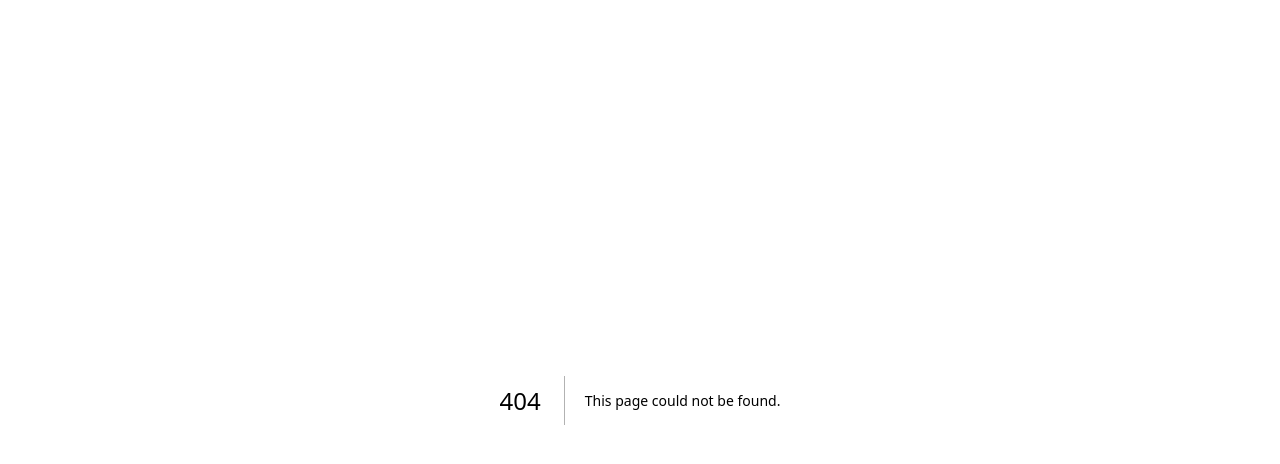
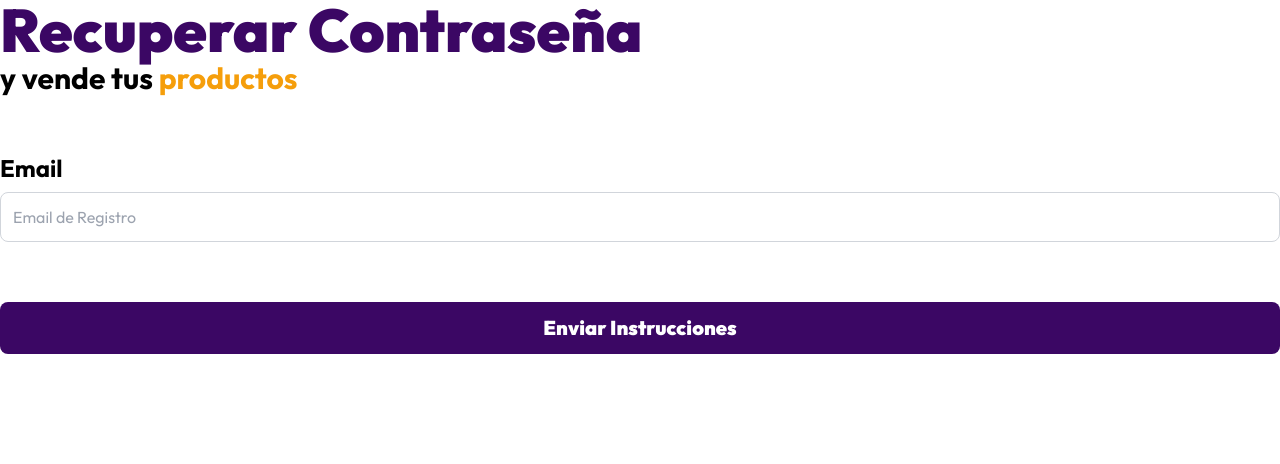
Before and after one commit to BryanGallo/Punto-Venta-Front, a Next.js app: page /auth/forgot-password in a window 1280 px wide. Before the commit this address had no page. Shown: the top 464 px of the page. Built offline with nearby package versions, Linux system fonts and the light colour scheme.

Commit message:
add: Page de Iniciar y olvidar contraseña

```diff
--- a/app/auth/register/page.tsx
+++ b/app/auth/forgot-password/page.tsx
@@ -1,21 +1,21 @@
-import RegisterForm from "@/components/auth/RegisterForm";
+import ForgotPasswordForm from "@/components/auth/ForgotPasswordForm";
 import { Metadata } from "next";
 
 export const metadata: Metadata = {
-    title: "PV - Register",
-    description: "Registrate",
+    title: "PV - ",
+    description: "Recupera tu contraseña",
 };
 
-export default function RegisterPage() {
+export default function ForgotPasswordPage() {
     return (
         <>
             <h1 className="font-black text-6xl text-purple-950">
-                Crea una cuenta
+                Recuperar Contraseña
             </h1>
             <p className="text-3xl font-bold">
                 y vende tus <span className="text-amber-500">productos</span>
             </p>
-            <RegisterForm />
+            <ForgotPasswordForm />
         </>
     );
 }
--- /dev/null
+++ b/components/auth/ForgotPasswordForm.tsx
@@ -0,0 +1,25 @@
+"use client";
+export default function ForgotPasswordForm() {
+    return (
+        <>
+            <form className=" mt-14 space-y-5" noValidate>
+                <div className="flex flex-col gap-2 mb-10">
+                    <label className="font-bold text-2xl">Email</label>
+
+                    <input
+                        type="email"
+                        placeholder="Email de Registro"
+                        className="w-full border border-gray-300 p-3 rounded-lg"
+                        name="email"
+                    />
+                </div>
+
+                <input
+                    type="submit"
+                    value="Enviar Instrucciones"
+                    className="bg-purple-950 hover:bg-purple-800 w-full p-3 rounded-lg text-white font-black  text-xl cursor-pointer "
+                />
+            </form>
+        </>
+    );
+}
--- /dev/null
+++ b/components/auth/LoginForm.tsx
@@ -0,0 +1,38 @@
+"use cliente"
+
+export default function LoginForm() {
+    return (
+        <>
+            <form className="mt-14 space-y-5" noValidate>
+                <div className="flex flex-col gap-2">
+                    <label className="font-bold text-2xl">Email</label>
+
+                    <input
+                        id="email"
+                        type="email"
+                        placeholder="Email de Registro"
+                        className="w-full border border-gray-300 p-3 rounded-lg"
+                        name="email"
+                    />
+                </div>
+
+                <div className="flex flex-col gap-2">
+                    <label className="font-bold text-2xl">Password</label>
+
+                    <input
+                        type="password"
+                        placeholder="Password de Registro"
+                        className="w-full border border-gray-300 p-3 rounded-lg"
+                        name="password"
+                    />
+                </div>
+
+                <input
+                    type="submit"
+                    value="Iniciar Sesión"
+                    className="bg-purple-950 hover:bg-purple-800 w-full p-3 rounded-lg text-white font-black  text-xl cursor-pointer"
+                />
+            </form>
+        </>
+    );
+}
```
